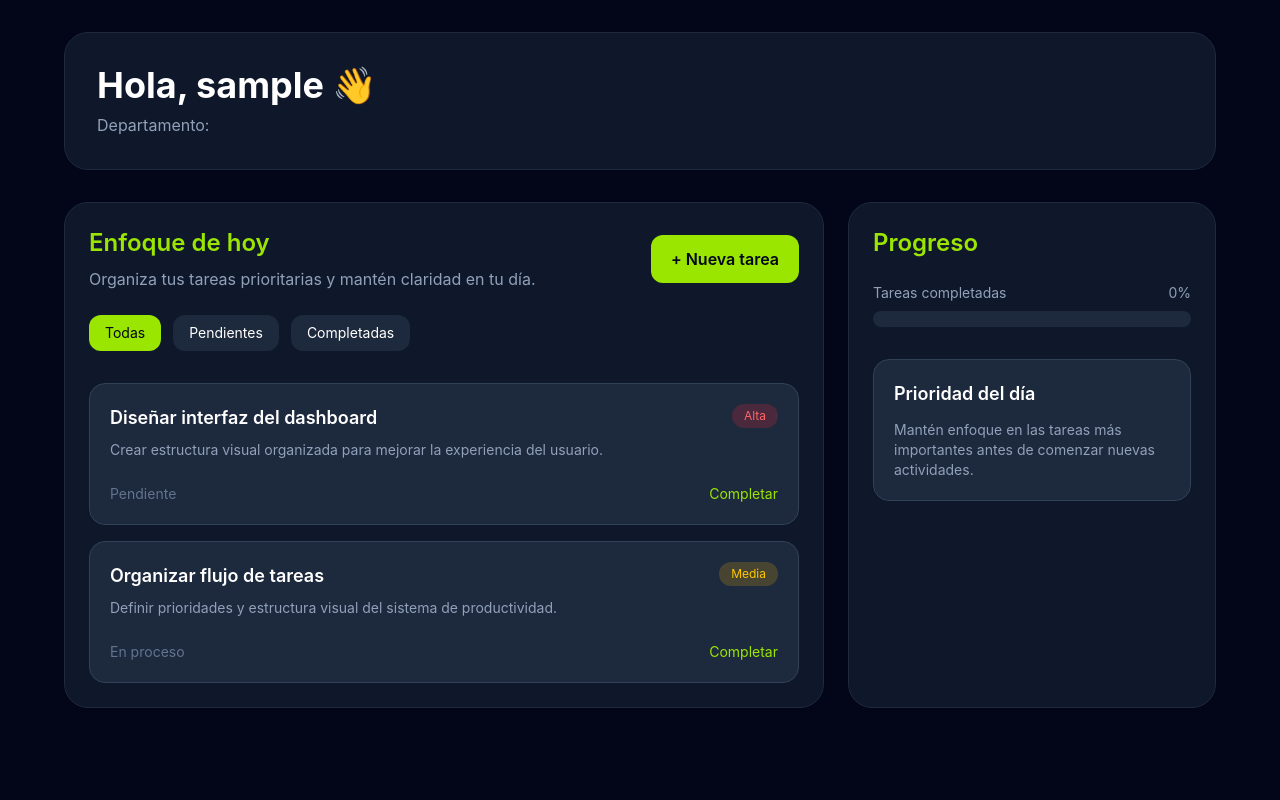
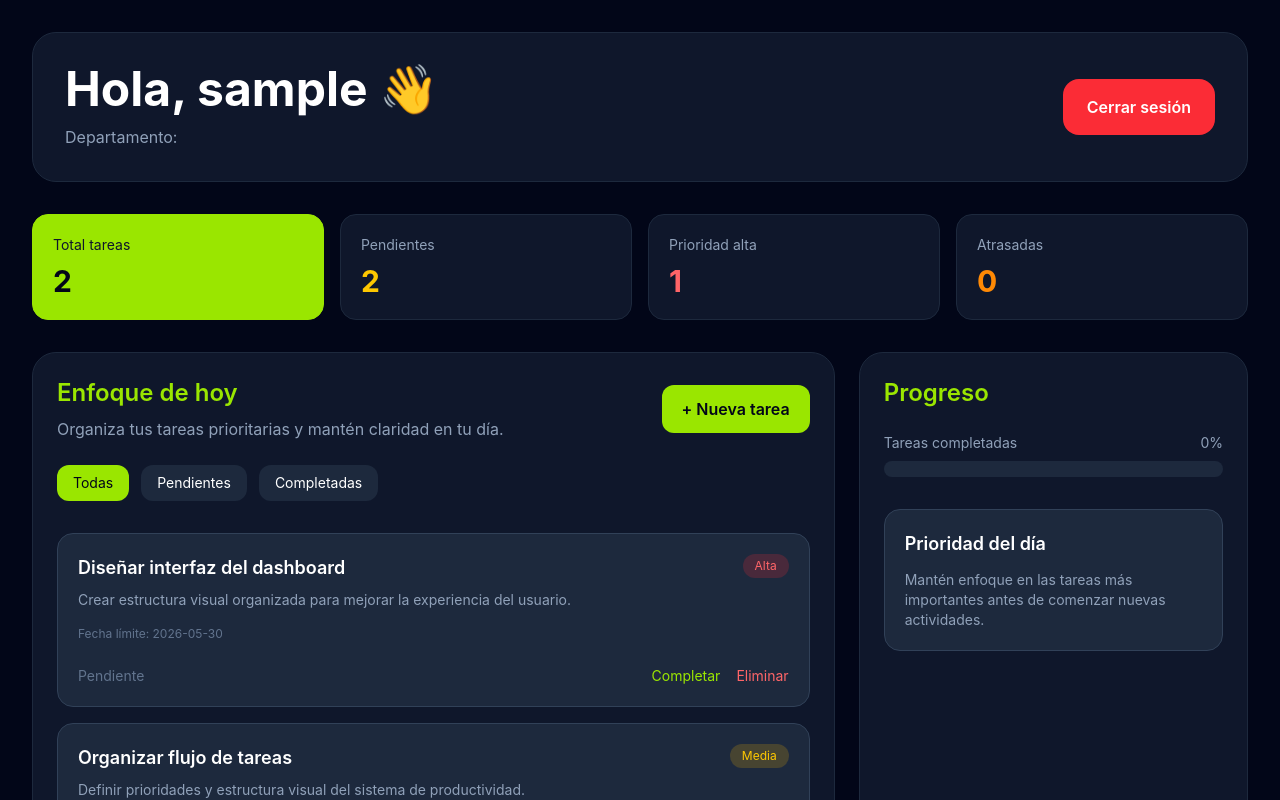
Before and after one commit to vcorreaga/workspace-productivity-app, a React (Vite) app: page /tablero in a window 1280 px wide. Shown: the top 800 px of the page. Built offline with nearby package versions, Linux system fonts and the light colour scheme; sample sign-in values are in the browser's storage.

Commit message:
feat: agregué dashboard interactivo y filtros avanzados

```diff
--- a/package.json
+++ b/package.json
@@ -14,6 +14,7 @@
     "react": "^19.2.6",
     "react-dom": "^19.2.6",
     "react-router-dom": "^7.15.1",
+    "sweetalert2": "^11.26.25",
     "tailwindcss": "^4.3.0"
   },
   "devDependencies": {
--- a/src/components/TaskCard.jsx
+++ b/src/components/TaskCard.jsx
@@ -1,16 +1,60 @@
+import Swal from "sweetalert2";
+
 function TaskCard({
   id,
   title,
   description,
   priority,
+  dueDate,
   status,
   onComplete,
+  onDelete,
 }) {
 
   const priorityStyles = {
     Alta: "bg-red-500/20 text-red-400",
     Media: "bg-yellow-500/20 text-yellow-400",
     Baja: "bg-green-500/20 text-green-400",
+  };
+
+  const today = new Date();
+  const taskDate = new Date(dueDate);
+
+  const isOverdue =
+    taskDate < today && status !== "Completada";
+
+  const handleDelete = () => {
+
+    Swal.fire({
+      title: "¿Eliminar tarea?",
+      text: "Esta acción no se puede deshacer.",
+      icon: "warning",
+      showCancelButton: true,
+      confirmButtonColor: "#84cc16",
+      cancelButtonColor: "#ef4444",
+      confirmButtonText: "Sí, eliminar",
+      cancelButtonText: "Cancelar",
+      background: "#0f172a",
+      color: "#ffffff",
+    }).then((result) => {
+
+      if (result.isConfirmed) {
+
+        onDelete(id);
+
+        Swal.fire({
+          title: "Eliminada",
+          text: "La tarea fue eliminada correctamente.",
+          icon: "success",
+          confirmButtonColor: "#84cc16",
+          background: "#0f172a",
+          color: "#ffffff",
+        });
+
+      }
+
+    });
+
   };
 
   return (
@@ -46,6 +90,30 @@ function TaskCard({
             {description}
           </p>
 
+          <div className="mt-4 space-y-2">
+
+            <p className="text-xs text-slate-500">
+              Fecha límite: {dueDate}
+            </p>
+
+            {isOverdue && (
+
+              <div className="bg-red-500/10 border border-red-500 rounded-xl p-3">
+
+                <p className="text-red-400 text-xs font-medium">
+                  ⚠ Esta tarea está atrasada.
+                </p>
+
+                <p className="text-slate-400 text-xs mt-1">
+                  ¿Qué necesitas para completar esta tarea?
+                </p>
+
+              </div>
+
+            )}
+
+          </div>
+
         </div>
 
         <span
@@ -62,6 +130,8 @@ function TaskCard({
           {status}
         </span>
 
+        <div className="flex gap-4">
+
           <button
             onClick={() => onComplete(id)}
             disabled={status === "Completada"}
@@ -76,6 +146,15 @@ function TaskCard({
               : "Completar"}
           </button>
 
+          <button
+            onClick={handleDelete}
+            className="text-red-400 hover:text-red-300 text-sm"
+          >
+            Eliminar
+          </button>
+
+        </div>
+
       </div>
 
     </div>
--- a/src/components/TaskModal.jsx
+++ b/src/components/TaskModal.jsx
@@ -5,11 +5,13 @@ function TaskModal({ onClose, onAddTask }) {
     const [title, setTitle] = useState("");
     const [description, setDescription] = useState("");
     const [priority, setPriority] = useState("Media");
+    const [dueDate, setDueDate] = useState("");
 
     const handleSubmit = (e) => {
+
         e.preventDefault();
 
-  if (!title || !description) {
+        if (!title || !description || !dueDate) {
             alert("Debes completar todos los campos");
             return;
         }
@@ -19,6 +21,7 @@ function TaskModal({ onClose, onAddTask }) {
             title,
             description,
             priority,
+            dueDate,
             status: "Pendiente",
         };
 
@@ -27,6 +30,7 @@ function TaskModal({ onClose, onAddTask }) {
         setTitle("");
         setDescription("");
         setPriority("Media");
+        setDueDate("");
 
         onClose();
     };
@@ -51,24 +55,29 @@ function TaskModal({ onClose, onAddTask }) {
 
                 </div>
 
-        <form onSubmit={handleSubmit} className="space-y-5 mt-8">
+                <form
+                    onSubmit={handleSubmit}
+                    className="space-y-5 mt-8"
+                >
 
                     <div>
+
                         <label className="block text-slate-300 mb-2">
                             Título
                         </label>
 
                         <input
                             type="text"
-              placeholder="Escribe el título de la tarea"
+                            placeholder="Escribe el título"
                             value={title}
                             onChange={(e) => setTitle(e.target.value)}
                             className="w-full bg-slate-800 border border-slate-700 rounded-xl px-4 py-3 text-white outline-none focus:border-lime-400"
+                        />
 
-            />
                     </div>
 
                     <div>
+
                         <label className="block text-slate-300 mb-2">
                             Descripción
                         </label>
@@ -80,9 +89,11 @@ function TaskModal({ onClose, onAddTask }) {
                             onChange={(e) => setDescription(e.target.value)}
                             className="w-full bg-slate-800 border border-slate-700 rounded-xl px-4 py-3 text-white outline-none focus:border-lime-400 resize-none"
                         ></textarea>
+
                     </div>
 
                     <div>
+
                         <label className="block text-slate-300 mb-2">
                             Prioridad
                         </label>
@@ -96,6 +107,22 @@ function TaskModal({ onClose, onAddTask }) {
                             <option>Media</option>
                             <option>Baja</option>
                         </select>
+
+                    </div>
+
+                    <div>
+
+                        <label className="block text-slate-300 mb-2">
+                            Fecha de vencimiento
+                        </label>
+
+                        <input
+                            type="date"
+                            value={dueDate}
+                            onChange={(e) => setDueDate(e.target.value)}
+                            className="w-full bg-slate-800 border border-slate-700 rounded-xl px-4 py-3 text-white outline-none focus:border-lime-400"
+                        />
+
                     </div>
 
                     <button
--- a/src/pages/Dashboard.jsx
+++ b/src/pages/Dashboard.jsx
@@ -1,8 +1,11 @@
 import { useEffect, useState } from "react";
+import { useNavigate } from "react-router-dom";
 import TaskCard from "../components/TaskCard";
 import TaskModal from "../components/TaskModal";
 
 function Dashboard() {
+
+    const navigate = useNavigate();
 
     const user = JSON.parse(localStorage.getItem("user"));
 
@@ -11,6 +14,7 @@ function Dashboard() {
     const [filter, setFilter] = useState("Todas");
 
     const [tasks, setTasks] = useState(() => {
+
         const savedTasks = localStorage.getItem("tasks");
 
         return savedTasks
@@ -22,6 +26,7 @@ function Dashboard() {
                     description:
                         "Crear estructura visual organizada para mejorar la experiencia del usuario.",
                     priority: "Alta",
+                    dueDate: "2026-05-30",
                     status: "Pendiente",
                 },
                 {
@@ -30,6 +35,7 @@ function Dashboard() {
                     description:
                         "Definir prioridades y estructura visual del sistema de productividad.",
                     priority: "Media",
+                    dueDate: "2026-05-28",
                     status: "En proceso",
                 },
             ];
@@ -40,7 +46,9 @@ function Dashboard() {
     };
 
     const handleCompleteTask = (id) => {
+
         const updatedTasks = tasks.map((task) => {
+
             if (task.id === id) {
                 return {
                     ...task,
@@ -49,22 +57,69 @@ function Dashboard() {
             }
 
             return task;
+
         });
 
         setTasks(updatedTasks);
+
+    };
+
+    const handleDeleteTask = (id) => {
+
+        const updatedTasks = tasks.filter(
+            (task) => task.id !== id
+        );
+
+        setTasks(updatedTasks);
+
+    };
+
+    const handleLogout = () => {
+
+        localStorage.removeItem("user");
+
+        navigate("/login");
+
     };
 
     useEffect(() => {
-        localStorage.setItem("tasks", JSON.stringify(tasks));
+
+        localStorage.setItem(
+            "tasks",
+            JSON.stringify(tasks)
+        );
+
     }, [tasks]);
 
     const completedTasks = tasks.filter(
         (task) => task.status === "Completada"
     ).length;
 
-    const progress = Math.round(
+    const progress = tasks.length
+        ? Math.round(
             (completedTasks / tasks.length) * 100
+        )
+        : 0;
+
+    const pendingTasks = tasks.filter(
+        (task) => task.status !== "Completada"
+    ).length;
+
+    const highPriorityTasks = tasks.filter(
+        (task) => task.priority === "Alta"
+    ).length;
+
+    const overdueTasks = tasks.filter((task) => {
+
+        const today = new Date();
+        const taskDate = new Date(task.dueDate);
+
+        return (
+            taskDate < today &&
+            task.status !== "Completada"
         );
+
+    }).length;
 
     const filteredTasks = tasks.filter((task) => {
 
@@ -76,23 +131,148 @@ function Dashboard() {
             return task.status === "Completada";
         }
 
+        if (filter === "Alta") {
+            return task.priority === "Alta";
+        }
+
+        if (filter === "Atrasadas") {
+
+            const today = new Date();
+            const taskDate = new Date(task.dueDate);
+
+            return (
+                taskDate < today &&
+                task.status !== "Completada"
+            );
+
+        }
+
         return true;
+
     });
 
     return (
+
         <div className="min-h-screen bg-slate-950 text-white p-8">
 
-            <div className="max-w-6xl mx-auto">
+            <div className="max-w-7xl mx-auto">
 
-                <div className="bg-slate-900 border border-slate-800 rounded-3xl p-8">
+                <div className="bg-slate-900 border border-slate-800 rounded-3xl p-8 flex items-center justify-between">
 
-                    <h1 className="text-4xl font-bold">
+                    <div>
+
+                        <h1 className="text-5xl font-bold">
                             Hola, {user?.username} 👋
                         </h1>
 
-                    <p className="text-slate-400 mt-2">
+                        <p className="text-slate-400 mt-3">
                             Departamento: {user?.department}
                         </p>
+
+                    </div>
+
+                    <button
+                        onClick={handleLogout}
+                        className="bg-red-500 hover:bg-red-400 px-6 py-4 rounded-2xl font-semibold transition-all"
+                    >
+                        Cerrar sesión
+                    </button>
+
+                </div>
+
+                <div className="grid grid-cols-1 md:grid-cols-4 gap-4 mt-8">
+
+                    <button
+                        onClick={() => setFilter("Todas")}
+                        className={`border rounded-2xl p-5 text-left transition-all ${
+                            filter === "Todas"
+                                ? "bg-lime-400 text-slate-950 border-lime-400"
+                                : "bg-slate-900 border-slate-800"
+                        }`}
+                    >
+
+                        <p className={`text-sm ${
+                            filter === "Todas"
+                                ? "text-slate-900"
+                                : "text-slate-400"
+                        }`}>
+                            Total tareas
+                        </p>
+
+                        <h3 className="text-3xl font-bold mt-2">
+                            {tasks.length}
+                        </h3>
+
+                    </button>
+
+                    <button
+                        onClick={() => setFilter("Pendientes")}
+                        className={`border rounded-2xl p-5 text-left transition-all ${
+                            filter === "Pendientes"
+                                ? "bg-yellow-400 text-slate-950 border-yellow-400"
+                                : "bg-slate-900 border-slate-800"
+                        }`}
+                    >
+
+                        <p className={`text-sm ${
+                            filter === "Pendientes"
+                                ? "text-slate-900"
+                                : "text-slate-400"
+                        }`}>
+                            Pendientes
+                        </p>
+
+                        <h3 className="text-3xl font-bold mt-2 text-yellow-400">
+                            {pendingTasks}
+                        </h3>
+
+                    </button>
+
+                    <button
+                        onClick={() => setFilter("Alta")}
+                        className={`border rounded-2xl p-5 text-left transition-all ${
+                            filter === "Alta"
+                                ? "bg-red-400 text-slate-950 border-red-400"
+                                : "bg-slate-900 border-slate-800"
+                        }`}
+                    >
+
+                        <p className={`text-sm ${
+                            filter === "Alta"
+                                ? "text-slate-900"
+                                : "text-slate-400"
+                        }`}>
+                            Prioridad alta
+                        </p>
+
+                        <h3 className="text-3xl font-bold mt-2 text-red-400">
+                            {highPriorityTasks}
+                        </h3>
+
+                    </button>
+
+                    <button
+                        onClick={() => setFilter("Atrasadas")}
+                        className={`border rounded-2xl p-5 text-left transition-all ${
+                            filter === "Atrasadas"
+                                ? "bg-orange-400 text-slate-950 border-orange-400"
+                                : "bg-slate-900 border-slate-800"
+                        }`}
+                    >
+
+                        <p className={`text-sm ${
+                            filter === "Atrasadas"
+                                ? "text-slate-900"
+                                : "text-slate-400"
+                        }`}>
+                            Atrasadas
+                        </p>
+
+                        <h3 className="text-3xl font-bold mt-2 text-orange-400">
+                            {overdueTasks}
+                        </h3>
+
+                    </button>
 
                 </div>
 
@@ -103,6 +283,7 @@ function Dashboard() {
                         <div className="flex items-center justify-between">
 
                             <div>
+
                                 <h2 className="text-2xl font-semibold text-lime-400">
                                     Enfoque de hoy
                                 </h2>
@@ -110,6 +291,7 @@ function Dashboard() {
                                 <p className="text-slate-400 mt-2">
                                     Organiza tus tareas prioritarias y mantén claridad en tu día.
                                 </p>
+
                             </div>
 
                             <button
@@ -161,15 +343,19 @@ function Dashboard() {
                         <div className="mt-8 space-y-4">
 
                             {filteredTasks.map((task) => (
+
                                 <TaskCard
                                     key={task.id}
                                     id={task.id}
                                     title={task.title}
                                     description={task.description}
                                     priority={task.priority}
+                                    dueDate={task.dueDate}
                                     status={task.status}
                                     onComplete={handleCompleteTask}
+                                    onDelete={handleDeleteTask}
                                 />
+
                             ))}
 
                         </div>
@@ -185,15 +371,24 @@ function Dashboard() {
                         <div className="mt-6">
 
                             <div className="flex justify-between text-sm text-slate-400 mb-2">
-                                <span>Tareas completadas</span>
-                                <span>{progress}%</span>
+
+                                <span>
+                                    Tareas completadas
+                                </span>
+
+                                <span>
+                                    {progress}%
+                                </span>
+
                             </div>
 
                             <div className="w-full h-4 bg-slate-800 rounded-full overflow-hidden">
 
                                 <div
                                     className="h-full bg-lime-400 transition-all duration-500"
-                                    style={{ width: `${progress}%` }}
+                                    style={{
+                                        width: `${progress}%`,
+                                    }}
                                 ></div>
 
                             </div>
@@ -219,13 +414,18 @@ function Dashboard() {
             </div>
 
             {isModalOpen && (
+
                 <TaskModal
-                    onClose={() => setIsModalOpen(false)}
+                    onClose={() =>
+                        setIsModalOpen(false)
+                    }
                     onAddTask={handleAddTask}
                 />
+
             )}
 
         </div>
+
     );
 }
 
```
Also changed, not shown: 1 other file (tests, documents, lock files or other folders). Lines whose indentation alone changed are shown as unchanged.
